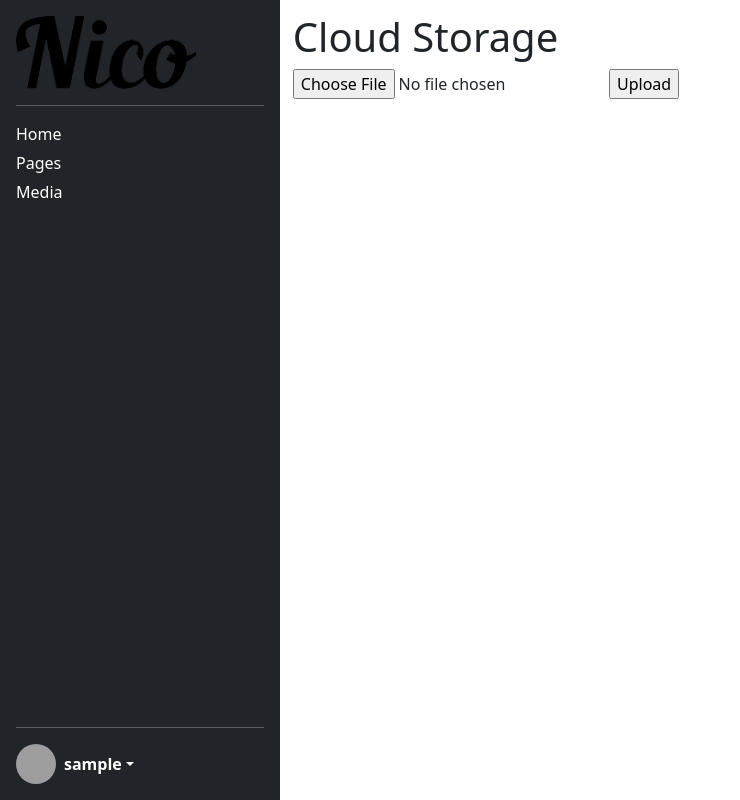
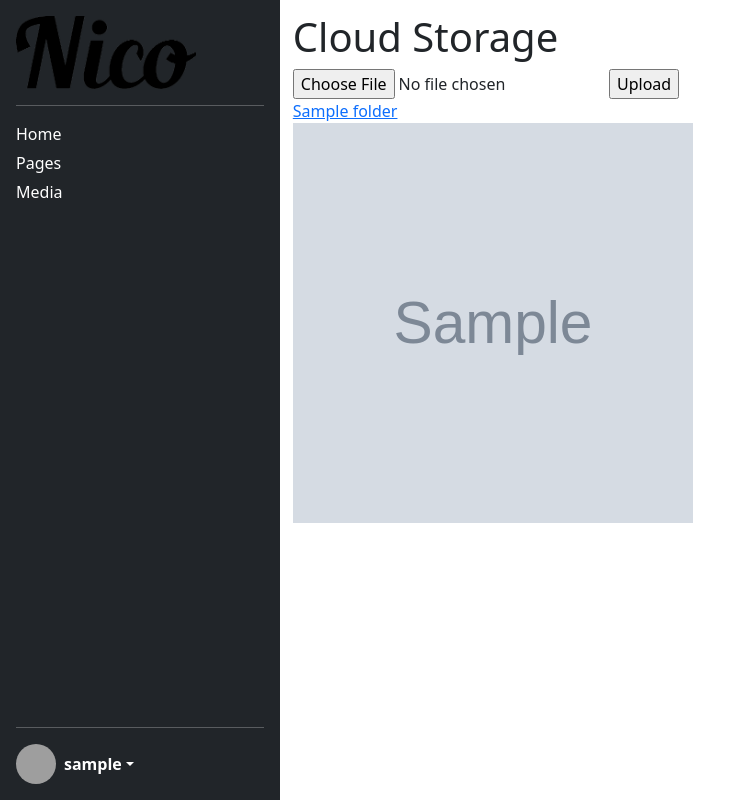
Before and after one commit to NicoM77/PyCms, a Flask app: template templates/cms/cms_media.html in a window 1280 px wide. Shown: the whole page, without its empty margins (0-740 px from the left). Run offline with Flask 3, Linux system fonts and the light colour scheme; the template is opened without the code that fills it: most values are stand-ins (such as "Sample title", 1, 10 or a date in 2020); grey boxes marked "Sample" are stand-in pictures; some libraries are stand-ins or nearby versions; grey boxes are pictures that could not be loaded.

Commit message:
feat: edit media tab

```diff
--- a/main.py
+++ b/main.py
@@ -102,11 +102,11 @@ def edit_cms_header():
 @application.route("/cms/media/<path:pfad>")
 def media(pfad="/"):
     if authorited():
+        if not pfad == "/":
+            pfad = "/" + pfad
         dateien, ordner = liste_dateien_und_ordner(application.config['UPLOAD_FOLDER'] + pfad)
-        print(dateien, ordner)
-
         module_content, pages, module_templates = get_json()
-        return render_template("cms/cms_media.html", user_data = manager.get_user_data(session["username"]), module_content = module_content, pages =pages)
+        return render_template("cms/cms_media.html", user_data = manager.get_user_data(session["username"]), module_content = module_content, pages =pages, files = dateien, folder = ordner, pfad = pfad)
     else:
         return redirect("/login")
 @application.route("/logout")
--- a/templates/cms/cms_media.html
+++ b/templates/cms/cms_media.html
@@ -6,4 +6,18 @@
     <input type="file" name="file">
     <input type="submit" value="Upload">
 </form>
+{% for folder in folder %}
+        <a href="/cms/media/{{folder}}">{{folder}}</a>
+    {%endfor%}
+<div style="display: flex;">
+    {% for file in files %}
+    <div style="display: flex;">
+        <img style="width: 100%; overflow:hidden; aspect-ratio: 1;" src="/api/get_img/upload{{pfad}}{{file}}">
+    </div>
+
+    {%endfor%}
+
+
+
+</div>
 {% endblock %}
```
Also changed, not shown: static/images/upload/TEST/hero_default_background.jpg (added).
